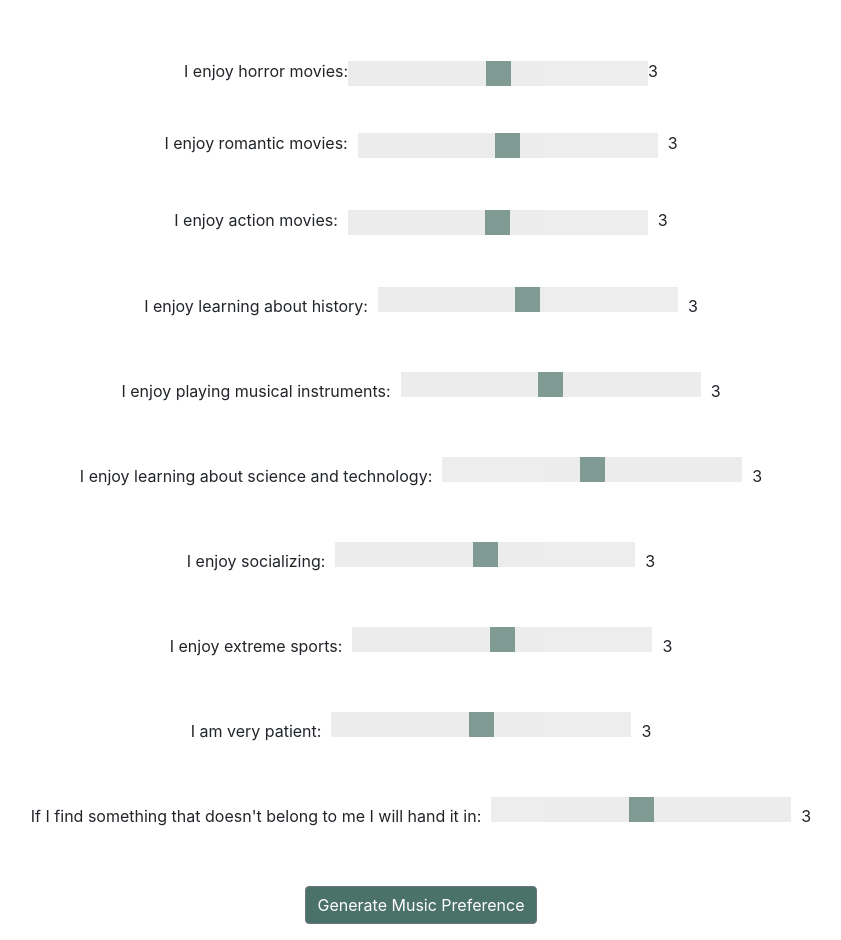
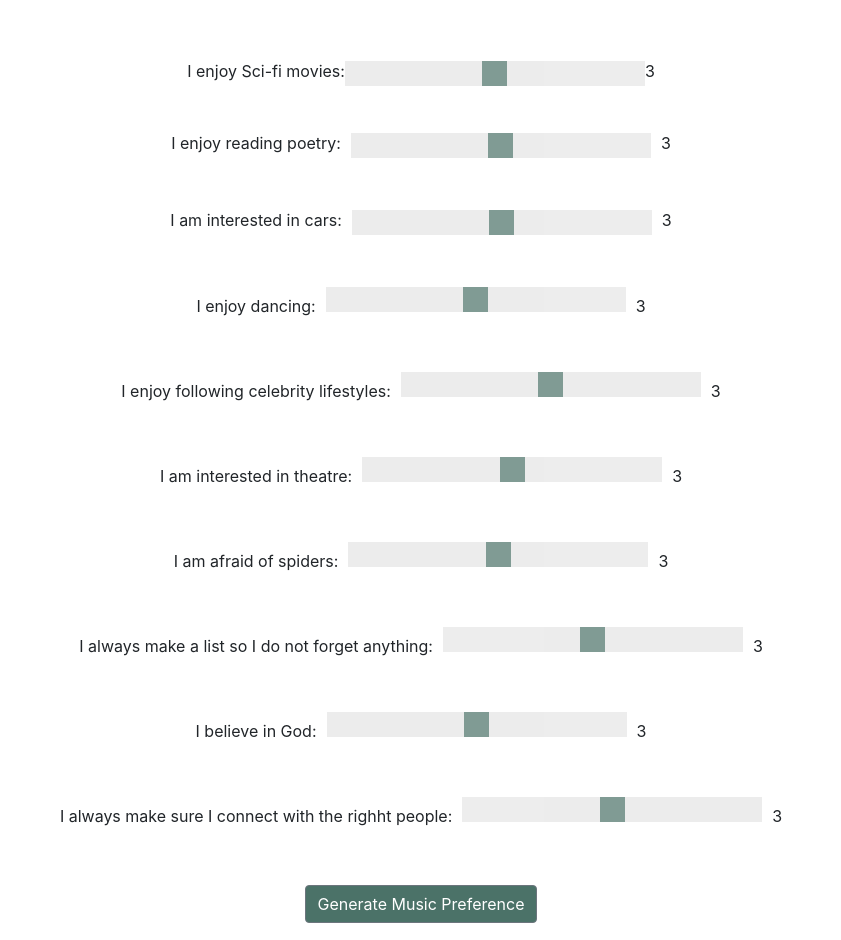
Before and after one commit to madisonkohls/melody-mapper, a React (Create React App) app: page /questions/1 in a window 1280 px wide. Shown: the part 240-1180 px from the top of the page, without its empty margins (219-1060 px from the left). Built offline with nearby package versions, Linux system fonts and the light colour scheme; no server answers.

Commit message:
Update questions.component.js
updated questions for new model

```diff
--- a/src/components/questions.component.js
+++ b/src/components/questions.component.js
@@ -111,7 +111,7 @@ function Questions() {
             <br/>
             <form class="loginForm" onSubmit={onSubmit}>
                 <div class="formelement">
-                    <label>I enjoy horror movies:</label>
+                    <label>I enjoy Sci-fi movies:</label>
                     <br/>
                     <input
                     type="range"
@@ -122,7 +122,7 @@ function Questions() {
                     <span >{responses[0]}</span>
                 </div>
                 <div class="formelement">
-                    <label>I enjoy romantic movies:  </label>
+                    <label>I enjoy reading poetry:  </label>
                         <br/>
                         <input class="formfield"
                         type="range"
@@ -133,7 +133,7 @@ function Questions() {
                         <span >{responses[1]}</span>
                 </div>
                 <div class="formelement">
-                <label>I enjoy action movies: </label>
+                <label>I am interested in cars: </label>
                     <br />
                     <input class="formfield"
                         type="range"
@@ -144,7 +144,7 @@ function Questions() {
                         <span >{responses[2]}</span>
                 </div>
                 <div class="formelement">
-                <label>I enjoy learning about history:
+                <label>I enjoy dancing:
                     <input class="formfield"
                         type="range"
                         id="fader"
@@ -155,7 +155,7 @@ function Questions() {
                 </label>
                 </div>
                 <div class="formelement">
-                <label>I enjoy playing musical instruments:
+                <label>I enjoy following celebrity lifestyles:
                     <input class="formfield"
                         type="range"
                         id="fader"
@@ -166,7 +166,7 @@ function Questions() {
                 </label>
                 </div>
                 <div class="formelement">
-                <label>I enjoy learning about science and technology:
+                <label>I am interested in theatre:
                     <input class="formfield"
                         type="range"
                         id="fader"
@@ -177,7 +177,7 @@ function Questions() {
                 </label>
                 </div>
                 <div class="formelement">
-                <label>I enjoy socializing:
+                <label>I am afraid of spiders:
                     <input class="formfield"
                         type="range"
                         id="fader"
@@ -188,7 +188,7 @@ function Questions() {
                 </label>
                 </div>
                 <div class="formelement">
-                <label>I enjoy extreme sports:
+                <label>I always make a list so I do not forget anything:
                     <input class="formfield"
                         type="range"
                         id="fader"
@@ -200,7 +200,7 @@ function Questions() {
                 </div>
                 <div class="formelement">
                 <span>
-                <label>I am very patient:
+                <label>I believe in God:
                     <input class="formfield"
                         type="range"
                         id="fader"
@@ -212,7 +212,7 @@ function Questions() {
                 </span>
                 </div>
                 <div class="formelement">
-                <label>If I find something that doesn't belong to me I will hand it in:
+                <label>I always make sure I connect with the righht people:
                     <input class="formfield"
                         type="range"
                         id="fader"
```
